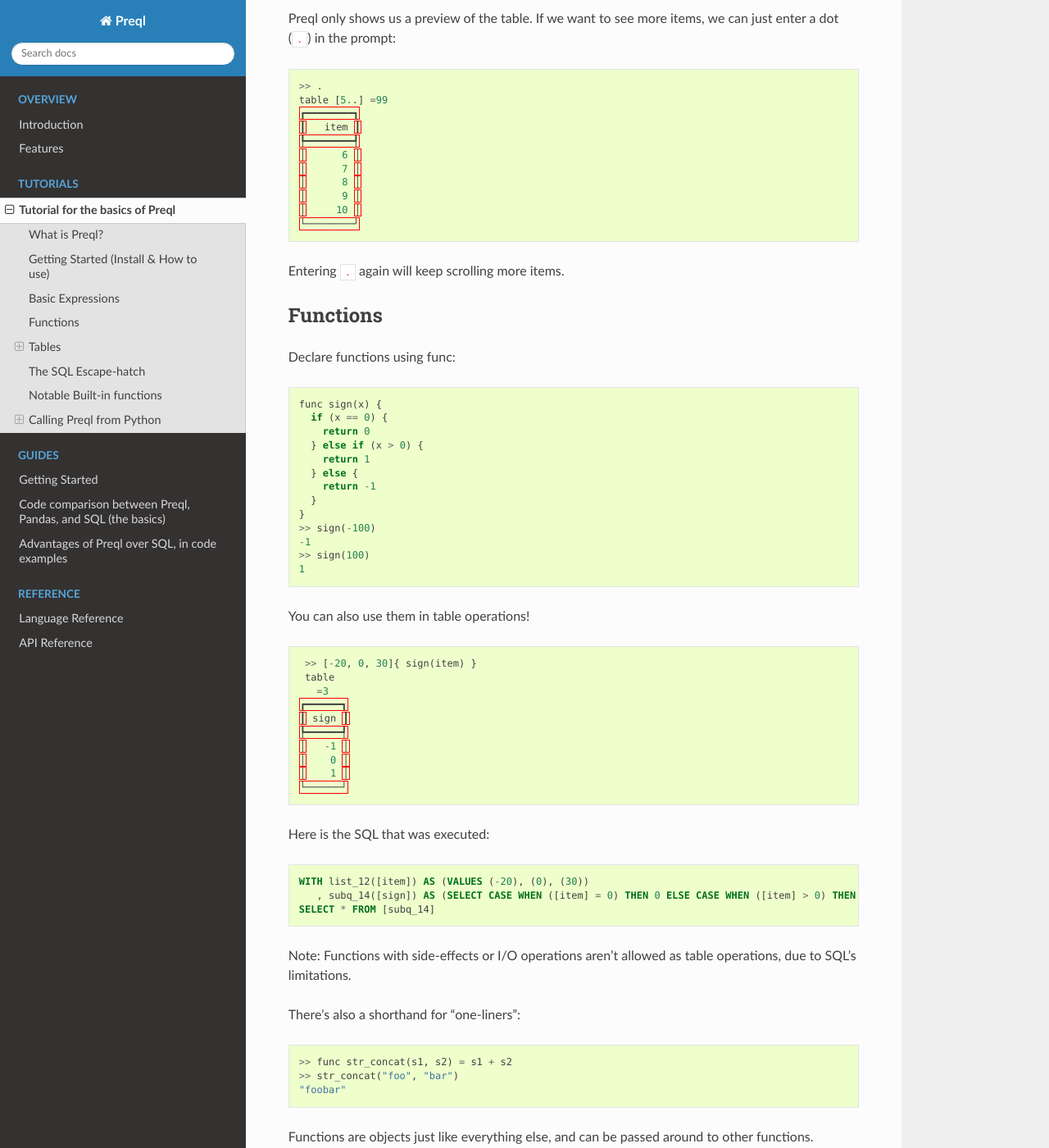
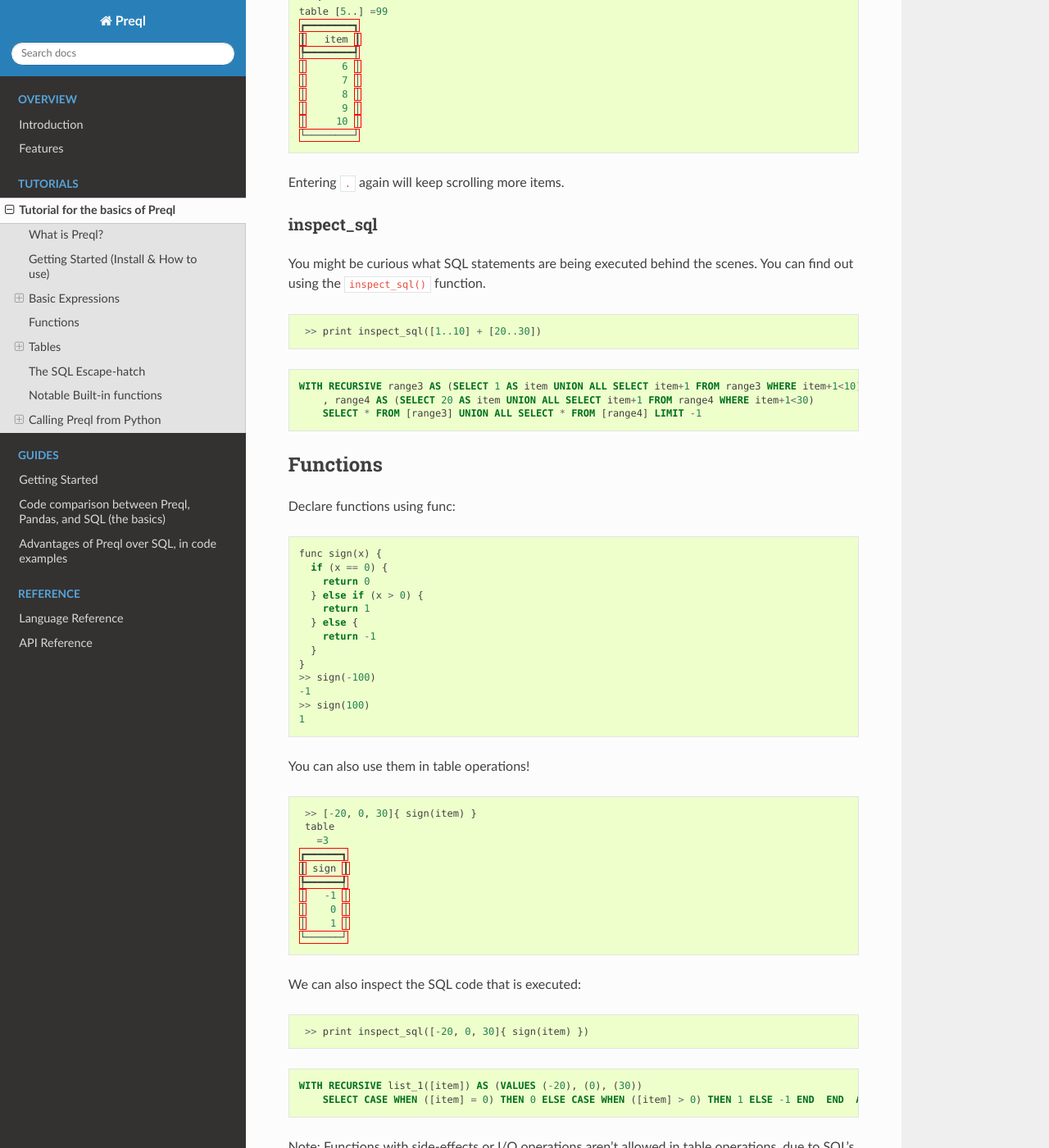
Before and after one commit to erezsh/Preql, a Sphinx documentation site: the page built from docs/tutorial.md, in a window 1280 px wide and 1400 px high, scrolled down 3465 px. Shown: the whole window at 82% size. Built offline with Sphinx 7.4.7 and the Read the Docs theme 2.0.0, drawn with Linux system fonts in a browser that asks for light colours; some of the changed text lies outside the part shown.

Commit message:
0-index everywhere. inspect_sql()

````diff
--- a/docs/tutorial.md
+++ b/docs/tutorial.md
@@ -20,7 +20,7 @@
 
 Usually, you would connect Preql to a database, or load an existing module.
 
-But, you can also access the preql interpreter like this:
+But, you can also just run the preql interpreter as is:
 
 ```sh
 $ preql
@@ -50,7 +50,7 @@
 Hello World!
 ```
 
-Alternatively, we could do `preql -f helloworld.pql`.
+Alternatively, we could do `preql -f helloworld.pql`, if we want to specify a full path.
 
 We can also use Preql as a Python library:
 
@@ -163,15 +163,6 @@
 └────────┘
 ```
 
-But behind the scenes, it uses a SQL generator expression, rather than an actual list:
-
-```sql
-WITH RECURSIVE range1 AS (SELECT 1 AS item UNION ALL SELECT item+1 FROM range1 WHERE item+1<100)
-SELECT * FROM [range1] LIMIT 5 OFFSET 0
-```
-
-
-
 Preql only shows us a preview of the table. If we want to see more items, we can just enter a dot (`.`) in the prompt:
 
 ```javascript
@@ -189,6 +180,20 @@
 ```
 
 Entering `.` again will keep scrolling more items.
+
+### inspect_sql
+
+You might be curious what SQL statements are being executed behind the scenes. You can find out using the `inspect_sql()`  function.
+
+```javascript
+ >> print inspect_sql([1..10] + [20..30])
+```
+
+```sql
+WITH RECURSIVE range3 AS (SELECT 1 AS item UNION ALL SELECT item+1 FROM range3 WHERE item+1<10)
+    , range4 AS (SELECT 20 AS item UNION ALL SELECT item+1 FROM range4 WHERE item+1<30)
+    SELECT * FROM [range3] UNION ALL SELECT * FROM [range4] LIMIT -1
+```
 
 ## Functions
 
@@ -225,15 +230,18 @@
 └──────┘
 ```
 
-Here is the SQL that was executed:
+We can also inspect the SQL code that is executed:
+
+```javascript
+ >> print inspect_sql([-20, 0, 30]{ sign(item) })
+```
 
 ```SQL
-WITH list_12([item]) AS (VALUES (-20), (0), (30))
-   , subq_14([sign]) AS (SELECT CASE WHEN ([item] = 0) THEN 0 ELSE CASE WHEN ([item] > 0) THEN 1 ELSE -1 END  END  AS [sign] FROM [list_12])
-SELECT * FROM [subq_14]
+WITH RECURSIVE list_1([item]) AS (VALUES (-20), (0), (30))
+    SELECT CASE WHEN ([item] = 0) THEN 0 ELSE CASE WHEN ([item] > 0) THEN 1 ELSE -1 END  END  AS [sign] FROM [list_1]
 ```
 
-Note: Functions with side-effects or I/O operations aren't allowed as table operations, due to SQL's limitations.
+Note: Functions with side-effects or I/O operations aren't allowed in table operations, due to SQL's limitations.
 
 There's also a shorthand for "one-liners":
 
@@ -270,7 +278,7 @@
 
 ## Tables
 
-Tables are basically a list of rows that all have the same structure.
+Tables are essentially a list of rows, where all rows have the same structure.
 
 That structure is defined by a set of columns, where each column has a name and a type.
 
````
Also changed, not shown: other parts of docs/tutorial.md (+2 -2 lines), 3 other files.
